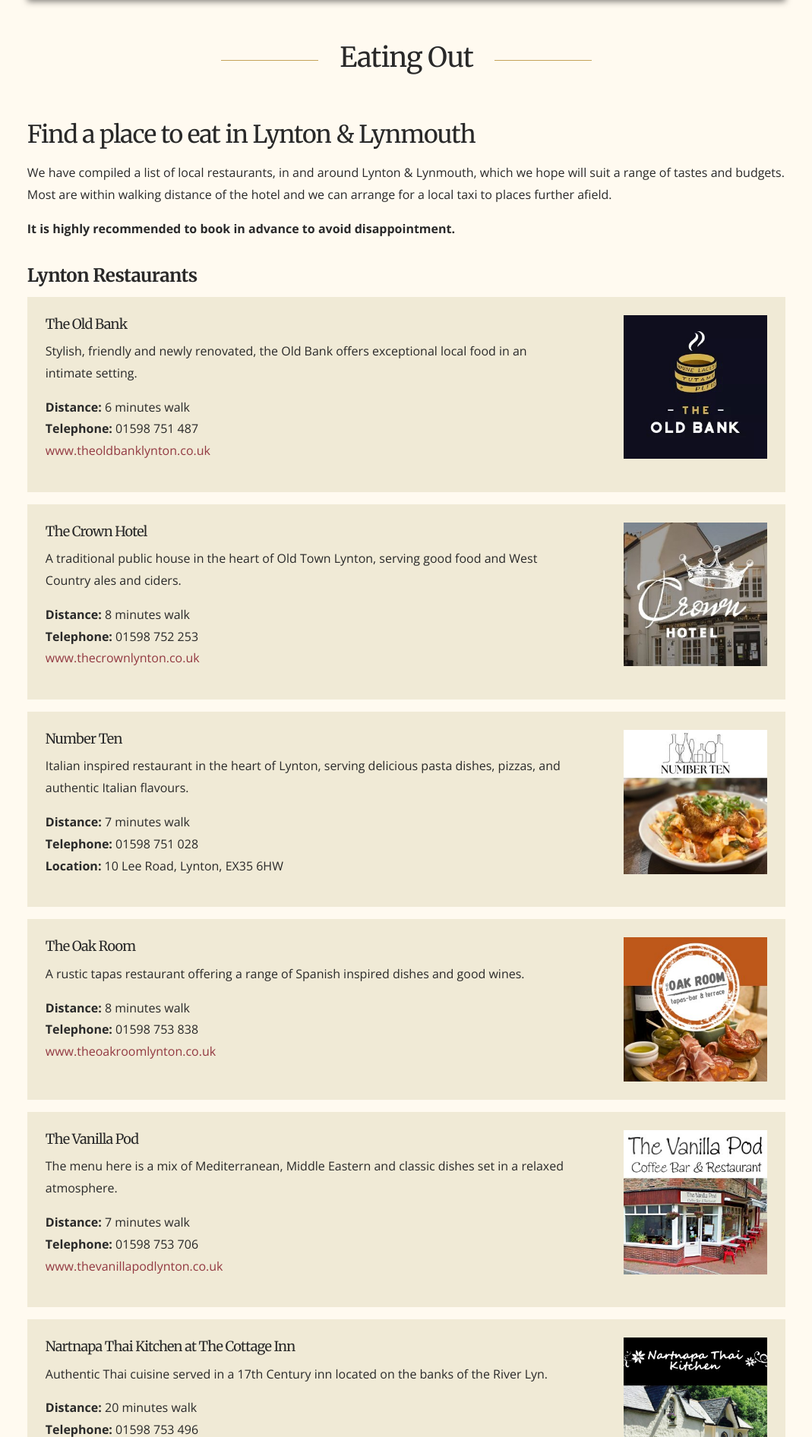
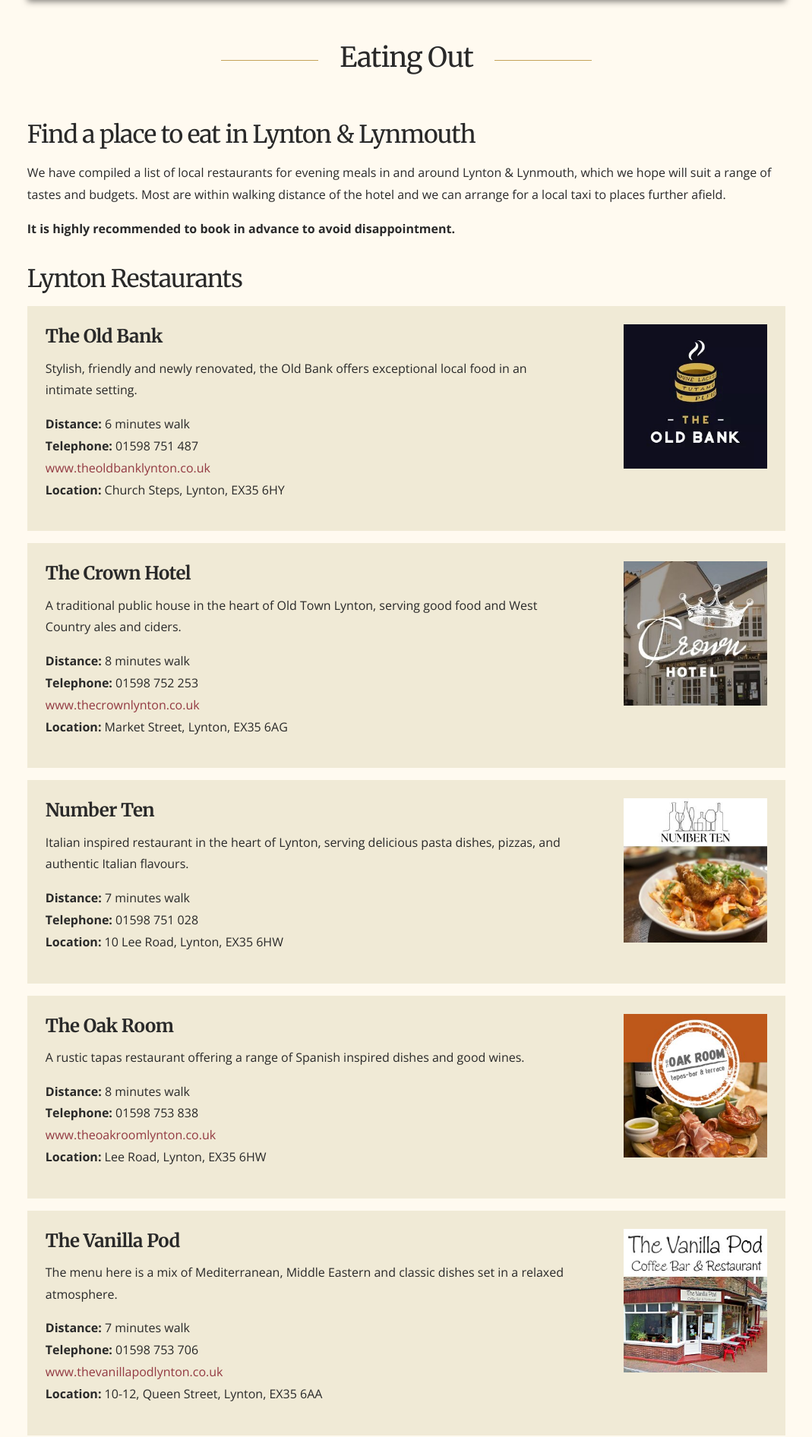
Before and after one commit to victoriahodges/choughs_nest_hotel, a PHP site: page /choughs-nest-hotel/index.php?page=where-to-eat-in-Lynton-and-Lynmouth in a window 1280 px wide. Shown: the part 730-2622 px from the top of the page at 76% size, without its empty margins (105-1174 px from the left). Run offline with PHP 8.4, Linux system fonts and the light colour scheme.

Commit message:
headings , add address info

```diff
--- a/pages/where-to-eat-in-Lynton-and-Lynmouth.tpl
+++ b/pages/where-to-eat-in-Lynton-and-Lynmouth.tpl
@@ -23,7 +23,7 @@
 			<div class="w3-row grid-wrap">
 				<div class="w3-col grid-col s12 w3-margin-bottom">
 					<h2>Find a place to eat in Lynton &amp; Lynmouth</h2>
-					<p>We have compiled a list of local restaurants, in and around Lynton &amp; Lynmouth,
+					<p>We have compiled a list of local restaurants for evening meals in and around Lynton &amp; Lynmouth,
 					which we hope will suit a range of tastes and budgets. Most are within walking distance
 					of the hotel and we can arrange for a local taxi to places further afield.</p>
 					<p><strong>It is highly recommended to book in advance to avoid disappointment.</strong></p>
@@ -31,16 +31,19 @@
 			</div>
 			<div class="w3-row grid-wrap">
 				<div class="w3-col grid-col s12 w3-margin-bottom">
-					<h3>Lynton Restaurants</h3>
+					<h2>Lynton Restaurants</h2>
 					<div class="w3-padding-large w3-margin-bottom champagne-bg">
 						<div class="w3-row grid-wrap ">
 							<div class="w3-col grid-col s12 m6 l8 xl9">
-								<h4>The Old Bank</h4>
+								<h3>The Old Bank</h3>
 								<p>Stylish, friendly and newly renovated, the Old Bank offers exceptional local food in an intimate setting.</p>
 								<div class="rest_contact">
-									<p><strong>Distance:</strong> 6 minutes walk<br />
-									<strong>Telephone:</strong> 01598 751 487<br />
-									<a href="https://www.theoldbanklynton.co.uk/" target="_blank">www.theoldbanklynton.co.uk</a></p>
+									<p>
+										<strong>Distance:</strong> 6 minutes walk<br>
+										<strong>Telephone:</strong> 01598 751 487<br>
+										<a href="https://www.theoldbanklynton.co.uk/" target="_blank">www.theoldbanklynton.co.uk</a><br>
+										<strong>Location:</strong> Church Steps, Lynton, EX35 6HY
+									</p>
 								</div>
 							</div>
 							<div class="w3-col grid-col s12 m6 l4 xl3">
@@ -51,12 +54,15 @@
 					<div class="w3-padding-large w3-margin-bottom champagne-bg">
 						<div class="w3-row grid-wrap">
 							<div class="w3-col grid-col s12 m6 l8 xl9">
-								<h4>The Crown Hotel</h4>
+								<h3>The Crown Hotel</h3>
 								<p>A traditional public house in the heart of Old Town Lynton, serving good food and West Country ales and ciders.</p>
 								<div class="rest_contact">
-									<p><strong>Distance:</strong> 8 minutes walk<br />
-									<strong>Telephone:</strong> 01598 752 253<br />
-									<a href="https://www.thecrownlynton.co.uk/" target="_blank">www.thecrownlynton.co.uk</a></p>
+									<p>
+										<strong>Distance:</strong> 8 minutes walk<br>
+										<strong>Telephone:</strong> 01598 752 253<br>
+										<a href="https://www.thecrownlynton.co.uk/" target="_blank">www.thecrownlynton.co.uk</a><br>
+										<strong>Location:</strong> Market Street, Lynton, EX35 6AG
+									</p>
 								</div>
 
 							</div>
@@ -68,12 +74,14 @@
 					<div class="w3-padding-large w3-margin-bottom champagne-bg">
 						<div class="w3-row grid-wrap">
 							<div class="w3-col grid-col s12 m6 l8 xl9">
-								<h4>Number Ten</h4>
+								<h3>Number Ten</h3>
 								<p>Italian inspired restaurant in the heart of Lynton, serving delicious pasta dishes, pizzas, and authentic Italian flavours.</p>
 								<div class="rest_contact">
-									<p><strong>Distance:</strong> 7 minutes walk<br />
-									<strong>Telephone:</strong> 01598 751 028<br>
-									<strong>Location:</strong> 10 Lee Road, Lynton, EX35 6HW
+									<p>
+										<strong>Distance:</strong> 7 minutes walk<br>
+										<strong>Telephone:</strong> 01598 751 028<br>
+										<strong>Location:</strong> 10 Lee Road, Lynton, EX35 6HW
+									</p>
 								</div>
 
 							</div>
@@ -85,12 +93,15 @@
 					<div class="w3-padding-large w3-margin-bottom champagne-bg">
 						<div class="w3-row grid-wrap">
 							<div class="w3-col grid-col s12 m6 l8 xl9">
-								<h4>The Oak Room</h4>
+								<h3>The Oak Room</h3>
 								<p>A rustic tapas restaurant offering a range of Spanish inspired dishes and good wines.</p>
 								<div class="rest_contact">
-									<p><strong>Distance:</strong> 8 minutes walk<br />
-									<strong>Telephone:</strong> 01598 753 838<br />
-									<a href="https://www.theoakroomlynton.co.uk/" target="_blank">www.theoakroomlynton.co.uk</a></p>
+									<p>
+										<strong>Distance:</strong> 8 minutes walk<br />
+										<strong>Telephone:</strong> 01598 753 838<br />
+										<a href="https://www.theoakroomlynton.co.uk/" target="_blank">www.theoakroomlynton.co.uk</a><br>
+										<strong>Location:</strong> Lee Road, Lynton, EX35 6HW
+									</p>
 								</div>
 
 							</div>
@@ -102,12 +113,14 @@
 					<div class="w3-padding-large w3-margin-bottom champagne-bg">
 						<div class="w3-row grid-wrap">
 							<div class="w3-col grid-col s12 m6 l8 xl9">
-								<h4>The Vanilla Pod</h4>
+								<h3>The Vanilla Pod</h3>
 								<p>The menu here is a mix of Mediterranean, Middle Eastern and classic dishes set in a relaxed atmosphere.</p>
 								<div class="rest_contact">
-									<p><strong>Distance:</strong> 7 minutes walk<br />
-									<strong>Telephone:</strong> 01598 753 706<br />
-									<a href="https://www.thevanillapodlynton.co.uk/" target="_blank">www.thevanillapodlynton.co.uk</a></p>
+									<p><strong>Distance:</strong> 7 minutes walk<br>
+									<strong>Telephone:</strong> 01598 753 706<br>
+									<a href="https://www.thevanillapodlynton.co.uk/" target="_blank">www.thevanillapodlynton.co.uk</a><br>
+									<strong>Location:</strong> 10-12, Queen Street, Lynton, EX35 6AA
+								</p>
 								</div>
 
 							</div>
@@ -119,12 +132,15 @@
 					<div class="w3-padding-large w3-margin-bottom champagne-bg">
 						<div class="w3-row grid-wrap">
 							<div class="w3-col grid-col s12 m6 l8 xl9">
-								<h4>Nartnapa Thai Kitchen at The Cottage Inn</h4>
+								<h3>Nartnapa Thai Kitchen at The Cottage Inn</h3>
 								<p>Authentic Thai cuisine served in a 17th Century inn located on the banks of the River Lyn. </p>
 								<div class="rest_contact">
-									<p><strong>Distance:</strong> 20 minutes walk<br />
-									<strong>Telephone:</strong> 01598 753 496<br />
-									<a href="https://www.cottageinnlynton.co.uk/" target="_blank">www.cottageinnlynton.co.uk</a></p>
+									<p>
+										<strong>Distance:</strong> 20 minutes walk<br>
+										<strong>Telephone:</strong> 01598 753 496<br>
+										<a href="https://www.cottageinnlynton.co.uk/" target="_blank">www.cottageinnlynton.co.uk</a><br>
+										<strong>Location:</strong> Lynbridge, Lynton, EX35 6NR
+									</p>
 								</div>
 
 							</div>
@@ -138,16 +154,19 @@
 			</div>
 			<div class="w3-row grid-wrap">
 				<div class="w3-col grid-col s12 w3-margin-bottom">
-					<h3>Lynmouth Restaurants</h3>
+					<h2>Lynmouth Restaurants</h2>
 					<div class="w3-padding-large w3-margin-bottom champagne-bg">
 						<div class="w3-row grid-wrap">
 							<div class="w3-col grid-col s12 m6 l8 xl9">
-								<h4>The Rock House</h4>
+								<h3>The Rock House</h3>
 								<p>Harbour side restaurant with bar and garden serving traditional pub dishes with flair.</p>
 								<div class="rest_contact">
-									<p><strong>Distance:</strong> 15 minutes walk<br />
-									<strong>Telephone:</strong> 01598 752 251<br />
-									<a href="https://www.rockhouselynmouth.co.uk/dine" target="_blank">www.rockhouselynmouth.co.uk/dine</a></p>
+									<p>
+										<strong>Distance:</strong> 15 minutes walk<br>
+										<strong>Telephone:</strong> 01598 752 251<br>
+										<a href="https://www.rockhouselynmouth.co.uk/dine" target="_blank">www.rockhouselynmouth.co.uk/dine</a><br>
+										<strong>Location:</strong> Manor Green, Lynmouth, EX35 6EN
+									</p>
 								</div>
 
 							</div>
@@ -159,12 +178,15 @@
 					<div class="w3-padding-large w3-margin-bottom champagne-bg">
 						<div class="w3-row grid-wrap">
 							<div class="w3-col grid-col s12 m6 l8 xl9">
-								<h4>The Rising Sun</h4>
+								<h3>The Rising Sun</h3>
 								<p>Located right on the harbour in Lynmouth, The Rising Sun offer locally caught seafood and seasonal produce.</p>
 								<div class="rest_contact">
-									<p><strong>Distance:</strong> 14 minutes walk<br />
-									<strong>Telephone:</strong> 01598 753 223<br />
-									<a href="https://www.risingsunlynmouth.co.uk/dine" target="_blank">www.risingsunlynmouth.co.uk/dine</a></p>
+									<p>
+										<strong>Distance:</strong> 14 minutes walk<br />
+										<strong>Telephone:</strong> 01598 753 223<br />
+										<a href="https://www.risingsunlynmouth.co.uk/dine" target="_blank">www.risingsunlynmouth.co.uk/dine</a><br>
+										<strong>Location:</strong> Harbourside, Lynmouth, EX35 6EG
+									</p>
 								</div>
 
 							</div>
@@ -176,12 +198,15 @@
 					<div class="w3-padding-large w3-margin-bottom champagne-bg">
 						<div class="w3-row grid-wrap">
 							<div class="w3-col grid-col s12 m6 l8 xl9">
-								<h4>The Ancient Mariner</h4>
+								<h3>The Ancient Mariner</h3>
 								<p>Named after Coleridge's epic poem, the modern and stylish bar at the Bath Hotel now offers food all day.</p>
 								<div class="rest_contact">
-									<p><strong>Distance:</strong> 15 minutes walk<br />
-									<strong>Telephone:</strong> 01598 752 238<br />
-									<a href="https://www.bathhotellynmouth.co.uk/dining" target="_blank">www.bathhotellynmouth.co.uk/dining</a></p>
+									<p>
+										<strong>Distance:</strong> 15 minutes walk<br>
+										<strong>Telephone:</strong> 01598 752 238<br>
+										<a href="https://www.bathhotellynmouth.co.uk/dining" target="_blank">www.bathhotellynmouth.co.uk/dining</a><br>
+										<strong>Location:</strong> The Harbour, Lynmouth, EX35 6EL
+									</p>
 								</div>
 
 							</div>
@@ -195,16 +220,19 @@
 			</div>
 			<div class="w3-row grid-wrap">
 				<div class="w3-col grid-col s12 w3-margin-bottom">
-					<h3>Restaurants further afield</h3>
+					<h2>Restaurants further afield</h2>
 					<div class="w3-padding-large w3-margin-bottom champagne-bg">
 						<div class="w3-row grid-wrap">
 							<div class="w3-col grid-col s12 m6 l8 xl9">
-								<h4>The Blue Ball, Countisbury</h4>
+								<h3>The Blue Ball, Countisbury</h3>
 								<p>A traditional coaching inn located at the top of of Countisbury Hill with great views. It features a seasonal menu with classic North Devon dishes.</p>
 								<div class="rest_contact">
-									<p><strong>Distance:</strong> 7 minutes drive<br />
-									<strong>Telephone:</strong> 01598 741 263<br />
-									<a href="https://blueballinn.com/" target="_blank">www.blueballinn.com</a></p>
+									<p>
+										<strong>Distance:</strong> 7 minutes drive<br>
+										<strong>Telephone:</strong> 01598 741 263<br>
+										<a href="https://blueballinn.com/" target="_blank">www.blueballinn.com</a><br>
+										<strong>Location:</strong> Countisbury, EX35 6NE
+									</p>
 								</div>
 
 							</div>
@@ -216,12 +244,15 @@
 					<div class="w3-padding-large w3-margin-bottom champagne-bg">
 						<div class="w3-row grid-wrap">
 							<div class="w3-col grid-col s12 m6 l8 xl9">
-								<h4>The Fox &amp; Goose, Parracombe</h4>
+								<h3>The Fox &amp; Goose, Parracombe</h3>
 								<p>Located in the heart of the village of Parracombe, this 'proper Exmoor inn' offers a classic pub menu with local ingredients.</p>
 								<div class="rest_contact">
-									<p><strong>Distance:</strong> 14 minutes drive<br />
-									<strong>Telephone:</strong> 01598 763 239<br />
-									<a href="https://www.foxandgooseinnexmoor.co.uk/page/Food" target="_blank">www.foxandgooseinnexmoor.co.uk</a></p>
+									<p>
+										<strong>Distance:</strong> 14 minutes drive<br>
+										<strong>Telephone:</strong> 01598 763 239<br>
+										<a href="https://www.foxandgooseinnexmoor.co.uk/page/Food" target="_blank">www.foxandgooseinnexmoor.co.uk</a><br>
+										<strong>Location:</strong> Parracombe, EX31 4PE
+									</p>
 								</div>
 
 							</div>
```
